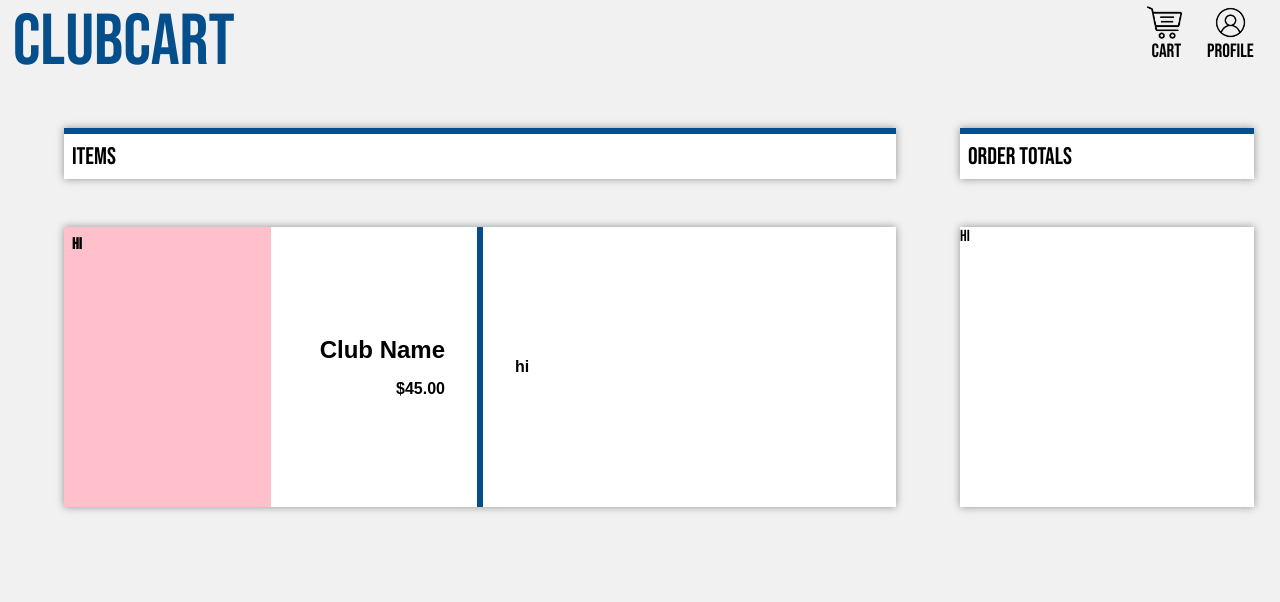
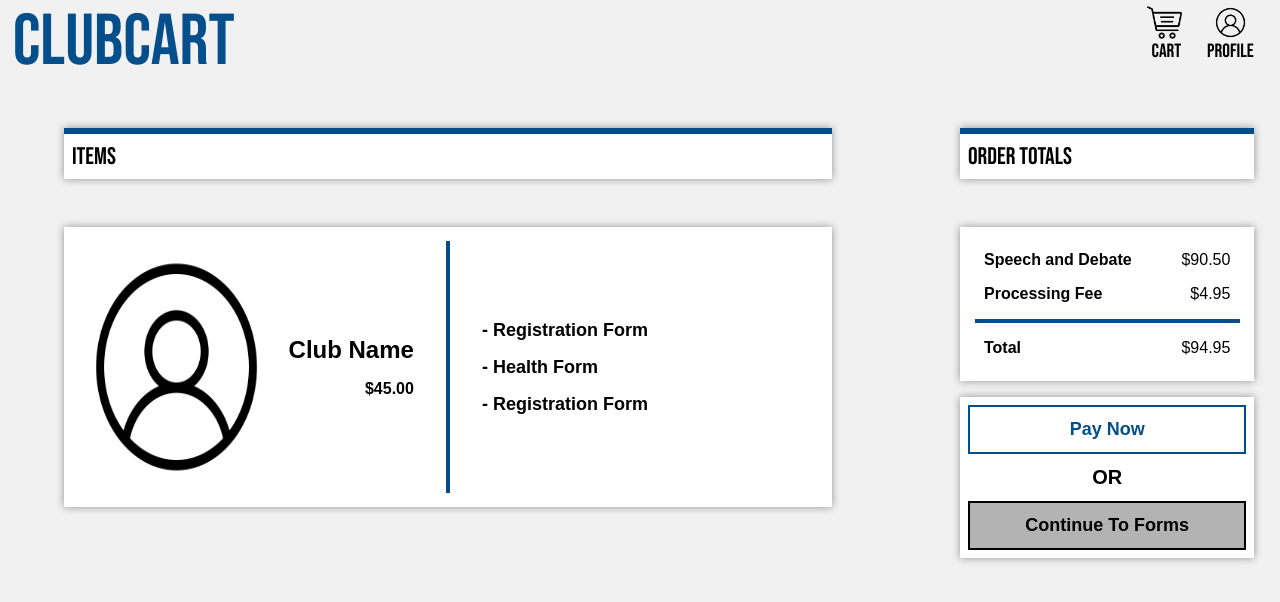
Before and after one commit to PraneethO/clubcart, a Next.js app in the folder club-cart/: page /pages/cart in a window 1280 px wide. Shown: the top 602 px of the page. Built offline with nearby package versions, Linux system fonts and the light colour scheme.

Commit message:
cart done

```diff
--- a/club-cart/src/app/pages/cart/page.module.css
+++ b/club-cart/src/app/pages/cart/page.module.css
@@ -89,7 +89,7 @@
     display: flex;
     background-color: white;
     padding: .5rem;
-    width: 65%;
+    width: 60%;
 
     text-align: left;
 
@@ -112,7 +112,7 @@
     text-align: left;
 
     font-size: 1.5rem;
-    margin-left: 5%;
+    margin-left: 10%;
     margin-right: 2%;
 
     border-top: #044e8b solid 6px;
@@ -130,7 +130,8 @@
     display: flex;
     background-color: white;
     /* padding: .5rem; */
-    width: 65%;
+    width: 60%;
+    height: fit-content;
     margin-left: 5%;
 
     box-shadow: 0 0 8px rgba(0, 0, 0, 0.4);
@@ -151,7 +152,6 @@
     font-family: bebas-neue-pro, sans-serif;
     font-weight: bold;
 
-    border-right: #044e8b solid 3px;
     align-items: center;
     justify-content: flex-end;
     text-align: right;
@@ -160,29 +160,46 @@
 
 .clubForms {
     display: flex;
+    flex-direction: column;
     width: 50%;
     height: 100%;
+
+    align-items: left;
+    justify-content: center;
+    text-align: left;
+    padding-left: 2rem;
+
+    margin-top: auto;
+    margin-bottom: auto;
+}
+
+.clubFormsText {
+    font-size: 1.125rem;
     font-family: bebas-neue-pro, sans-serif;
     font-weight: bold;
-
-    border-left: #044e8b solid 3px;
-    align-items: center;
-    justify-content: flex-start;
-    text-align: left;
-    padding-left: 2rem;
+    padding-bottom: 1rem;
 }
 
 .clubImage {
     display: flex;
-    width: 50%;
+    flex: 1;
     height: 100%;
-    background-color: pink;
-    padding: 0.5rem;
+    margin-right: auto;
+    margin-left: 0;
+    /* background-color: pink; */
+    padding: 1rem;
+}
+
+.clubImage img {
+    max-width: 100%;
+    max-height: 100%;
+    display: block;
 }
 
 .attributes {
     display: flex;
-    width: 50%;
+    /* width: 50%; */
+    width: fit-content;
     height: 100%;
 
     font-family: bebas-neue-pro, sans-serif;
@@ -217,6 +234,8 @@
 
 .attributesClubPrice {
     display: flex;
+    justify-content: center;
+    align-items: center;
 
     font-family: bebas-neue-pro, sans-serif;
     font-weight: bold;
@@ -228,15 +247,159 @@
     /* margin-right: auto; */
 }
 
+.itemBorder {
+    height: 90%;
+    margin-top: auto;
+    margin-bottom: auto;
+    margin-right: 0;
+    margin-left: auto;
+    border-right: #044e8b 4px solid;
+}
+
+
+.everythingOrderContainer {
+    display: flex;
+    flex-direction: column;
+    width: 23%;
+    height: fit-content;
+
+    margin-left: 10%;
+    margin-right: 2%;
+}
+
 
 .orderContent {
     display: flex;
+    flex-direction: column;
     background-color: white;
-    /* padding: .5rem; */
-    width: 23%;
-
-    margin-left: 5%;
-    margin-right: 2%;
+    /* padding: 1.5rem; */
+    padding-top: 0.5rem;
+    padding-bottom: 1.5rem;
+    width: 100%;
+    height: fit-content;
 
     box-shadow: 0 0 8px rgba(0, 0, 0, 0.4);
 }
+
+.orderBorder {
+    width: 90%;
+    margin-top: auto;
+    margin-bottom: 0;
+    margin-right: auto;
+    margin-left: auto;
+    padding-top: 1rem;
+    border-bottom: #044e8b 4px solid;
+}
+
+.feeContainer {
+    display: flex;
+    flex-direction: row;
+    margin-top: 1rem;
+    width: 100%;
+    height: fit-content;
+
+    padding-right: 1.5rem;
+    padding-left: 1.5rem;
+}
+
+.feeText {
+    display: flex;
+    flex: 1;
+    font-size: 1rem;
+    font-family: bebas-neue-pro, sans-serif;
+    text-align: left;
+    font-weight: bold;
+}
+
+.feePrice {
+    display: flex;
+    width: fit-content;
+    font-size: 1rem;
+    font-family: bebas-neue-pro, sans-serif;
+    text-align: right;
+    justify-content: right;
+}
+
+.payNowButtonContainer {
+    margin-top: 1rem;
+
+    display: flex;
+    background-color: white;
+    flex-direction: column;
+    justify-content: space-between;
+
+    width: 100%;
+    height: fit-content;
+    padding: 0.5rem;
+
+    box-shadow: 0 0 8px rgba(0, 0, 0, 0.4);
+}
+
+.payNowButton {
+    display: flex;
+    width: 100%;
+    border: solid 2px #044e8b;
+    color: #044e8b;
+    font-weight: bold;
+    font-size: 1.125rem;
+    text-align: center;
+    justify-content: center;
+    font-family: bebas-neue-pro, sans-serif;
+    padding: 0.75rem;
+
+
+    --c: no-repeat linear-gradient(#044e8b 0 0);
+    background:
+      var(--c) calc(-100% + var(--i, 0) * 100%) 100% / 50% calc(100% * var(--i, 0) + .08em),
+      var(--c) calc( 200% - var(--i, 0) * 100%) 0 / 50% calc(100% * var(--i, 0) + .08em);
+    transition: .2s calc(var(--i, 0) * .2s), background-position .2s calc(.2s - var(--i, 0) * .2s);
+}
+
+.payNowButton:hover {
+    border: solid 2px #044e8b;
+    color: white;
+    cursor: pointer;
+    --i: 1;
+}
+
+.payNowText {
+    display: flex;
+    width: 100%;
+    height: fit-content;
+    justify-content: center;
+    font-family: bebas-neue-pro, sans-serif;
+    font-size: 1.25rem;
+    font-weight: bold;
+
+    padding-top: 0.75rem;
+    padding-bottom: 0.75rem;
+}
+
+.payLaterButton {
+    display: flex;
+    width: 100%;
+    border: solid 2px #000;
+    color: #000;
+    font-weight: bold;
+    font-size: 1.125rem;
+    text-align: center;
+    justify-content: center;
+    font-family: bebas-neue-pro, sans-serif;
+    padding: 0.75rem;
+
+    background-color: #b3b3b3 !important;
+    color: black;
+
+    --c: no-repeat linear-gradient(#000 0 0);
+    background:
+      var(--c) calc(-100% + var(--i, 0) * 100%) 100% / 50% calc(100% * var(--i, 0) + .08em),
+      var(--c) calc( 200% - var(--i, 0) * 100%) 0 / 50% calc(100% * var(--i, 0) + .08em);
+    transition: .2s calc(var(--i, 0) * .2s), background-position .2s calc(.2s - var(--i, 0) * .2s);
+}
+
+.payLaterButton:hover {
+    border: solid 2px #000;
+    color: white;
+    cursor: pointer;
+    --i: 1;
+}
--- a/club-cart/src/app/pages/cart/page.tsx
+++ b/club-cart/src/app/pages/cart/page.tsx
@@ -40,23 +40,75 @@ export default function Cart() {
                     <div className={styles.clubItem}>
                         <div className={styles.clubAttributes}>
                             <div className={styles.clubImage}>
-                                hi
+                                <img src="/default-avatar.png"/>
                             </div>
                             <div className={styles.attributes}>
                                 <div className={styles.attributesContainer}>
                                     <div className={styles.attributesClubName}>Club Name
                                     <div className={styles.attributesClubPrice}>$45.00</div></div>
-
                                 </div>
                             </div>
                         </div>
+                        <div className={styles.itemBorder}></div>
                         <div className={styles.clubForms}>
-                            hi
+                            <div className={styles.clubFormsText}>
+                                - Registration Form
+                            </div>
+                            <div className={styles.clubFormsText}>
+                                - Health Form
+                            </div>
+                            <div className={styles.clubFormsText} style={{paddingBottom: "0"}}>
+                                - Registration Form
+                            </div>
                         </div>
                     </div>
                 </div>
-                <div className={styles.orderContent}>
-                    hi
+                <div className={styles.everythingOrderContainer}>
+                    <div className={styles.orderContent}>
+                        <div className={styles.feeContainer}>
+                            <div className={styles.feeText}>
+                                Speech and Debate
+                            </div>
+                            <div className={styles.feePrice}>
+                                $90.50
+                            </div>
+                        </div>
+
+                        <div className={styles.feeContainer}>
+                            <div className={styles.feeText}>
+                                Processing Fee
+                            </div>
+                            <div className={styles.feePrice}>
+                                $4.95
+                            </div>
+                        </div>
+                        <div className={styles.orderBorder}></div>
+
+                        <div className={styles.feeContainer}>
+                            <div className={styles.feeText}>
+                                Total
+                            </div>
+                            <div className={styles.feePrice}>
+                                $94.95
+                            </div>
+                        </div>
+                    </div>
+                    <div className={styles.payNowButtonContainer}>
+                        <Link href="/pages/dashboard" style={{ textDecoration: "none"}}>
+                            <div className={styles.payNowButton}>
+                                Pay Now
+                            </div>
+                        </Link>
+                        <div className={styles.payNowText}>
+                            OR
+                        </div>
+                        {/* change to forms page */}
+                        <Link href="/pages/dashboard" style={{ textDecoration: "none"}}>
+                            <div className={styles.payLaterButton}>
+                                Continue To Forms
+                            </div>
+                        </Link>
+                    </div>
                 </div>
             </div>
         </div>
```
